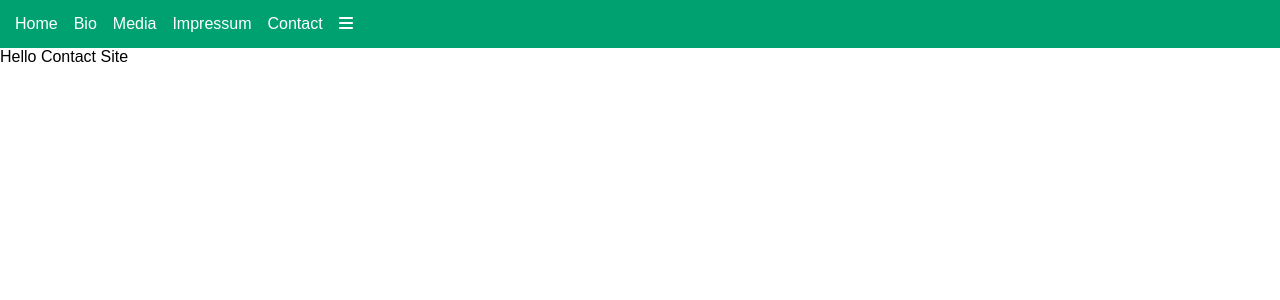
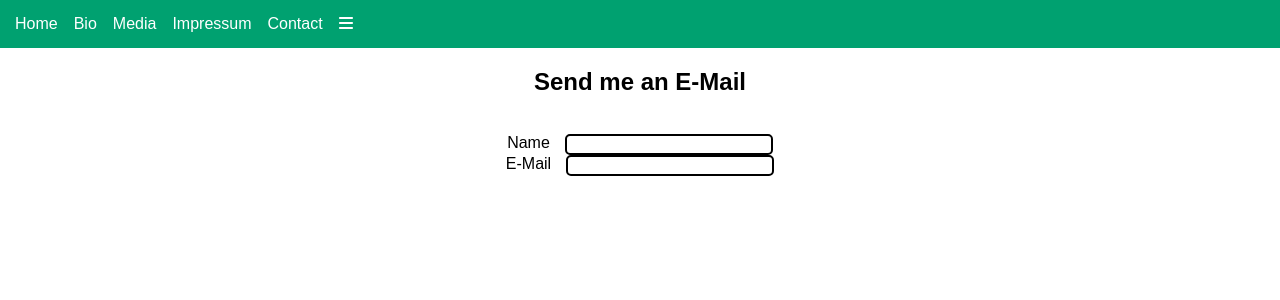
Before and after one commit to LyriCaGitHubber/Blubbermouth, a React app: page /contact in a window 1280 px wide. Shown: the top 300 px of the page. Built offline with nearby package versions, Linux system fonts and the light colour scheme.

Commit message:
Create input element and start creating form

```diff
--- /dev/null
+++ b/src/Components/InputField.tsx
@@ -0,0 +1,35 @@
+import React, { FunctionComponent, useState } from "react";
+import styled from "styled-components";
+
+/*
+ * Types
+ */
+type InputFieldProps = {
+  onChange: (e: any) => void;
+  value: any;
+  inputFieldName: any;
+};
+
+/*
+ * Stylings
+ */
+const Input = styled.input`
+  border-radius: 5px;
+  border-color: #000000;
+  width: 200px;
+  border-style: solid;
+  cursor: pointer;
+
+  &:hover {
+    border-color: rgb(210, 56, 108);
+  }
+`;
+
+const InputField: FunctionComponent<InputFieldProps> = (
+  props: InputFieldProps
+) => {
+  const { onChange, value, inputFieldName } = props;
+  return <Input onChange={onChange} value={value} name={inputFieldName} />;
+};
+
+export default InputField;
--- a/src/Pages/Contact.tsx
+++ b/src/Pages/Contact.tsx
@@ -1,7 +1,59 @@
-import React from "react";
+import React, { useState } from "react";
+import styled from "styled-components";
+
+import InputField from "../Components/InputField";
+
+/*
+ * Styles
+ */
+
+const Container = styled.form`
+  display: flex;
+  text-align: center;
+  flex-direction: column;
+`;
+
+const InputRow = styled.div`
+  display: flex;
+  margin: auto;
+  > p {
+    margin: 0;
+    padding: 0 15px 0 0;
+  }
+`;
 
 const Contact = () => {
-  return <div>Hello Contact Site</div>;
+  const [inputValue, setInputValue] = useState();
+
+  const handleInputChange = (e: any) => {
+    e.preventDefault();
+    const name = e.target.name;
+    const value = e.target.value;
+    setInputValue(inputValue);
+  };
+
+  return (
+    <Container>
+      <h2>Send me an E-Mail</h2>
+      <br />
+      <InputRow>
+        <p>Name</p>
+        <InputField
+          onChange={handleInputChange}
+          value={inputValue}
+          inputFieldName="name"
+        />
+      </InputRow>
+      <InputRow>
+        <p>E-Mail</p>
+        <InputField
+          onChange={handleInputChange}
+          value={inputValue}
+          inputFieldName="email"
+        />
+      </InputRow>
+    </Container>
+  );
 };
 
 export default Contact;
```
